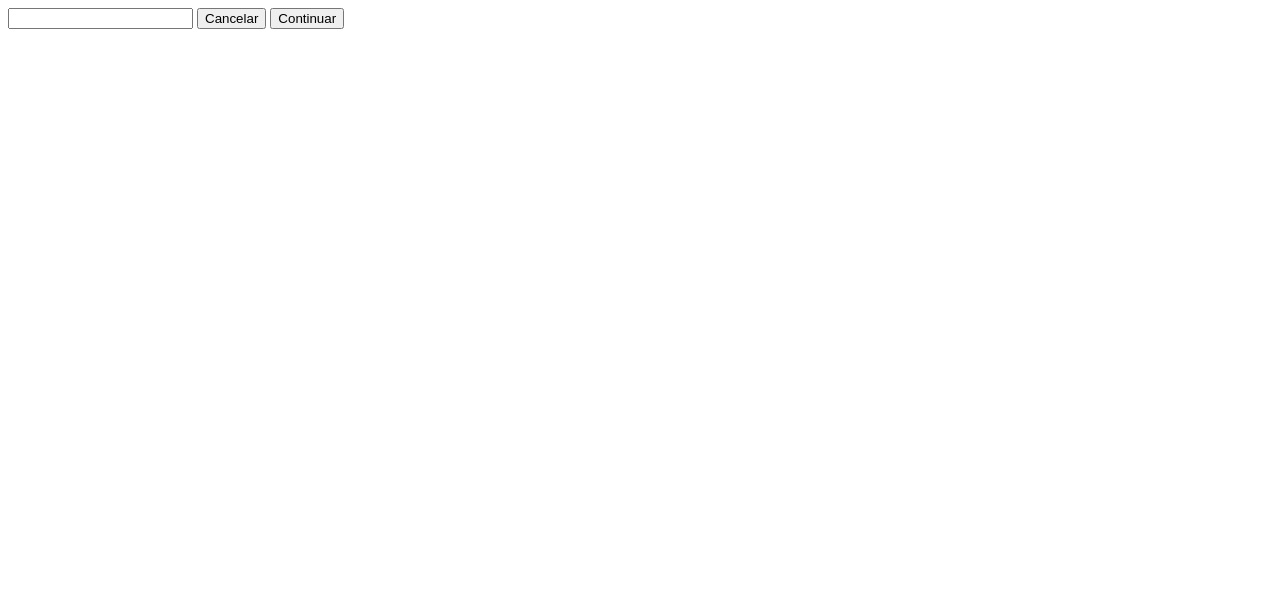
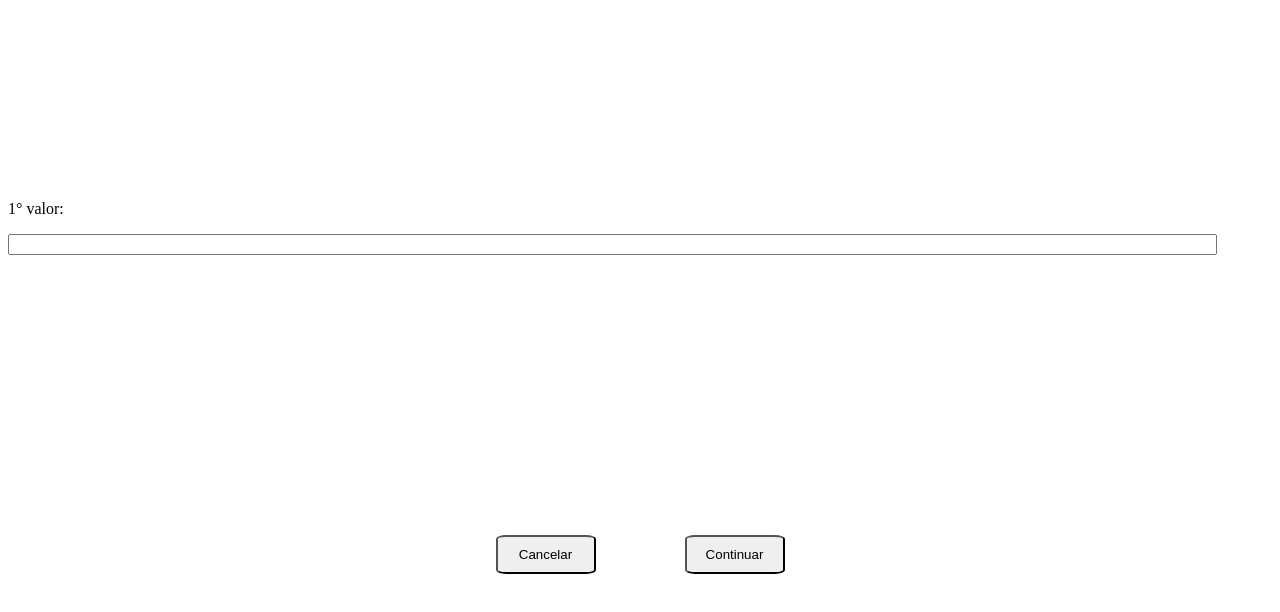
Before and after one commit to Ednavan/Calculadora-Angularjs, a plain HTML site: page app/index.html at #!/valorinicial in a window 1280 px wide. Both pictures are taken after a click on the button "Adicionar". Drawn offline with nearby package versions, Linux system fonts and the light colour scheme; some packages are replaced by stand-ins of ours.

Commit message:
estilizando tela do segundo valor

```diff
--- a/app/css/app.css
+++ b/app/css/app.css
@@ -1,5 +1,5 @@
 
-#buttonAdd{
+#buttonFormat{
     padding: 10px;
     width: 100px;
     border-radius: 10%;
@@ -23,3 +23,33 @@
 	display: flex;
 
 }
+
+
+
+/* configurações da tela do segundo valor */
+.btnSegundoValor{
+    margin-top: 280px ;
+    text-align: center;
+
+
+}
+
+#buttonSegundoValor{
+    padding: 10px;
+    width: 100px;
+    border-radius: 10%;
+}
+
+.buttonCancelar{
+    margin-right: 85px;
+}
+
+#inputInfo{
+    width: 95%;
+    margin-top: 0px;
+}
+
+#tituloSegundoValor{
+    margin-top: 200px
+}
+/* ------------------------------------------- */
--- a/app/index.html
+++ b/app/index.html
@@ -10,8 +10,9 @@
 
     <script src="../app/app.module.js"></script>
     <script src="../app/scripts/services/route.js"></script>
+
     <link rel="stylesheet" href="css/app.css">
-
+    <link rel="stylesheet" href="css/telaSegundoValor.css">
 
     <script src="../app/scripts/controllers/centralBotoes.controller.js"></script>
     <script src="../app/scripts/controllers/telaSegundoValor.controller.js"></script>
--- a/app/scripts/controllers/telaSegundoValor.controller.js
+++ b/app/scripts/controllers/telaSegundoValor.controller.js
@@ -1,5 +1,5 @@
 exibindo.controller('ctrlTelaSegundoValor',function($scope, $location){
-
+    $scope.inputTitulo1 = '1° valor:'
     $scope.recebeDados = function(globalNumeros){
         var verDados = $location.search()
         console.log('edit', verDados)
--- a/app/view/centralBotoes.html
+++ b/app/view/centralBotoes.html
@@ -1,7 +1,7 @@
 
  <section class="container">
-     <div class="item grow1"><button  id="buttonAdd" ng-click="proximatela('enviarAdd')">Adicionar</button></div>
-     <div class="item grow1"><button  id="buttonAdd" ng-click="proximatela('enviarSub')">Subtrair</button></div>
-     <div class="item grow1"><button  id="buttonAdd" ng-click="proximatela('enviarDiv')">Dividir</button></div>
-     <div class="item grow1"><button  id="buttonAdd" ng-click="proximatela('enviarMult')">Multiplicar</button></div>
+     <div class="item grow1"><button  id="buttonFormat" ng-click="proximatela('enviarAdd')">Adicionar</button></div>
+     <div class="item grow1"><button  id="buttonFormat" ng-click="proximatela('enviarSub')">Subtrair</button></div>
+     <div class="item grow1"><button  id="buttonFormat" ng-click="proximatela('enviarDiv')">Dividir</button></div>
+     <div class="item grow1"><button  id="buttonFormat" ng-click="proximatela('enviarMult')">Multiplicar</button></div>
  </section>
--- a/app/view/telaSegundoValor.html
+++ b/app/view/telaSegundoValor.html
@@ -1,4 +1,9 @@
-<input ng-model="InfoValor1" type="text">
+<div id="tituloSegundoValor">
+<p>{{inputTitulo1}}</p>
+</div>
+<input id="inputInfo" ng-model="InfoValor1" type="text">
 
-<button  ng-click="voltartela()">Cancelar</button>
-<button ng-click="recebeDados()">Continuar</button>
+<div class="btnSegundoValor">
+<button  class="buttonCancelar" id="buttonSegundoValor" ng-click="voltartela()">Cancelar</button>
+<button  id="buttonSegundoValor" ng-click="recebeDados()">Continuar</button>
+</div>
```
